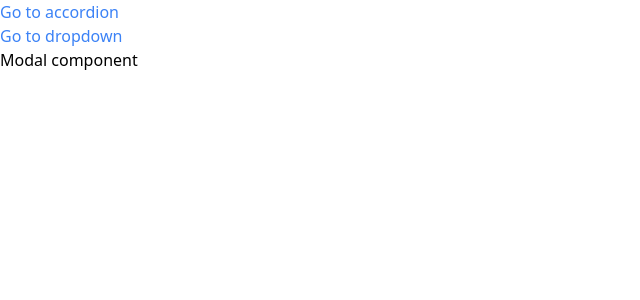
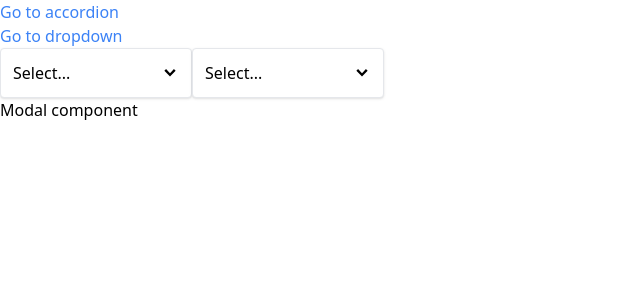
Before and after one commit to NS-25/udemy-comps, a React (Vite) app: page / in a window 1280 px wide. Shown: the top 300 px of the page, without its empty margins (0-640 px from the left). Built offline with nearby package versions, Linux system fonts and the light colour scheme.

Commit message:
created sidevbar file for links

```diff
--- a/src/App.jsx
+++ b/src/App.jsx
@@ -16,7 +16,7 @@ const App = () => {
         <Route path="/accordion">
           <AccordionPage />
         </Route>
-        <Route path="/dropdown">
+        <Route path="/">
           <DropdownPage />
         </Route>
       </div>
--- /dev/null
+++ b/src/components/Sidebar.jsx
@@ -0,0 +1,11 @@
+import Link from "./Link";
+
+const Sidebar = () => {
+  return (
+    <div>
+      <Link />
+    </div>
+  );
+};
+
+export default Sidebar;
```
